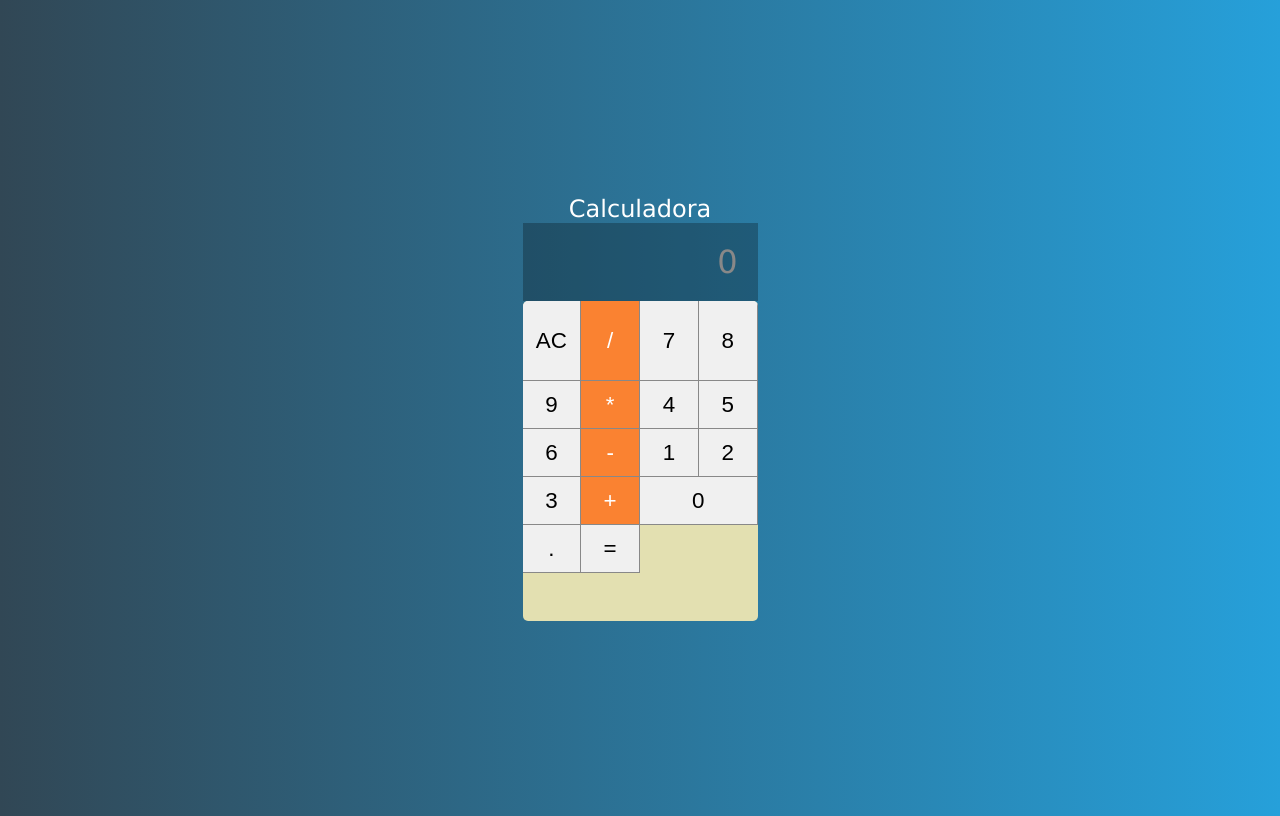
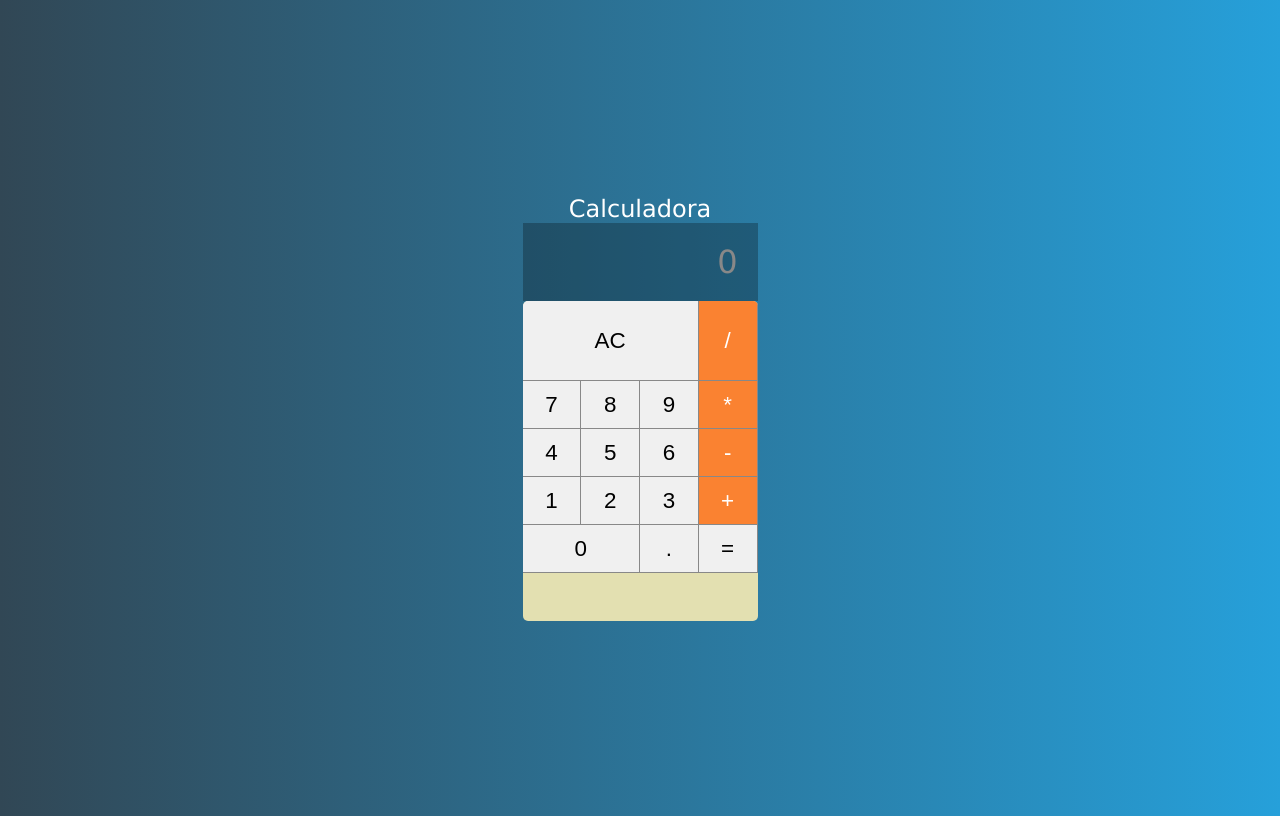
Before and after one commit to italoknd/Curso-REACT-JS, a React (Vite) app in the folder react-fundamentals/: page /calculadora in a window 1280 px wide. Built offline with nearby package versions, Linux system fonts and the light colour scheme.

Commit message:
fix: concatenar valores no display

```diff
--- a/react-fundamentals/src/components/calculadora/Calculadora.tsx
+++ b/react-fundamentals/src/components/calculadora/Calculadora.tsx
@@ -12,26 +12,34 @@ export default class Calculdadora extends Component {
     this.getValue = this.getValue.bind(this);
   }
 
+  //states
   state = {
-    displayValue: 0,
+    displayValue: "0",
+    // value1: 0,
+    // value2: 0,
   };
 
-  isNumber(value: any): boolean {
+  //functions
+  isNumber(value: string): boolean {
     return /^\d+$/.test(value);
   }
 
   getValue(value: string): void {
-    for (const element of buttons) {
-      if (this.isNumber(element.label)) {
-        console.log("ascasca");
-        this.setState({
-          displayValue: value,
-        });
-      } else if (element.label === "AC") {
-        this.setState({
-          displayValue: "0",
-        });
+    if (this.isNumber(value)) {
+      if (this.state.displayValue.startsWith("0")) {
+        this.state.displayValue = "";
       }
+
+      this.setState({
+        displayValue: "".concat(this.state.displayValue, value),
+      });
+      // this.setState({
+      //   value1: this.state.value1 + value,
+      // });
+    } else if (value === "AC") {
+      // this.setState({
+      //   displayValue: "0",
+      // });
     }
   }
 
--- a/react-fundamentals/src/components/calculadora/components/Button.tsx
+++ b/react-fundamentals/src/components/calculadora/components/Button.tsx
@@ -6,7 +6,7 @@ export default function Button(props: IButton) {
   return (
     <button
       className={`button ${props.labelClass}`}
-      onClick={(e) => props.getValue(props.label)}
+      onClick={(e) => (props?.getValue ? props?.getValue(props.label) : 0)}
     >
       {props.label}
     </button>
--- a/react-fundamentals/src/components/calculadora/components/Display.tsx
+++ b/react-fundamentals/src/components/calculadora/components/Display.tsx
@@ -2,7 +2,7 @@ import React from "react";
 import "./display.css"
 
 interface IDisplayValue {
-  value: number;
+  value: string;
 }
 
 const Display = (props: IDisplayValue) => {
--- a/react-fundamentals/src/components/calculadora/script/buttons.ts
+++ b/react-fundamentals/src/components/calculadora/script/buttons.ts
@@ -1,7 +1,7 @@
 import { IButton } from "../interface/index";
 
 export const buttons: IButton[] = [
-  { label: "AC", labelClass: "" },
+  { label: "AC", labelClass: "triple" },
   { label: "/", labelClass: "operation" },
   { label: "7", labelClass: "" },
   { label: "8", labelClass: "" },
```
